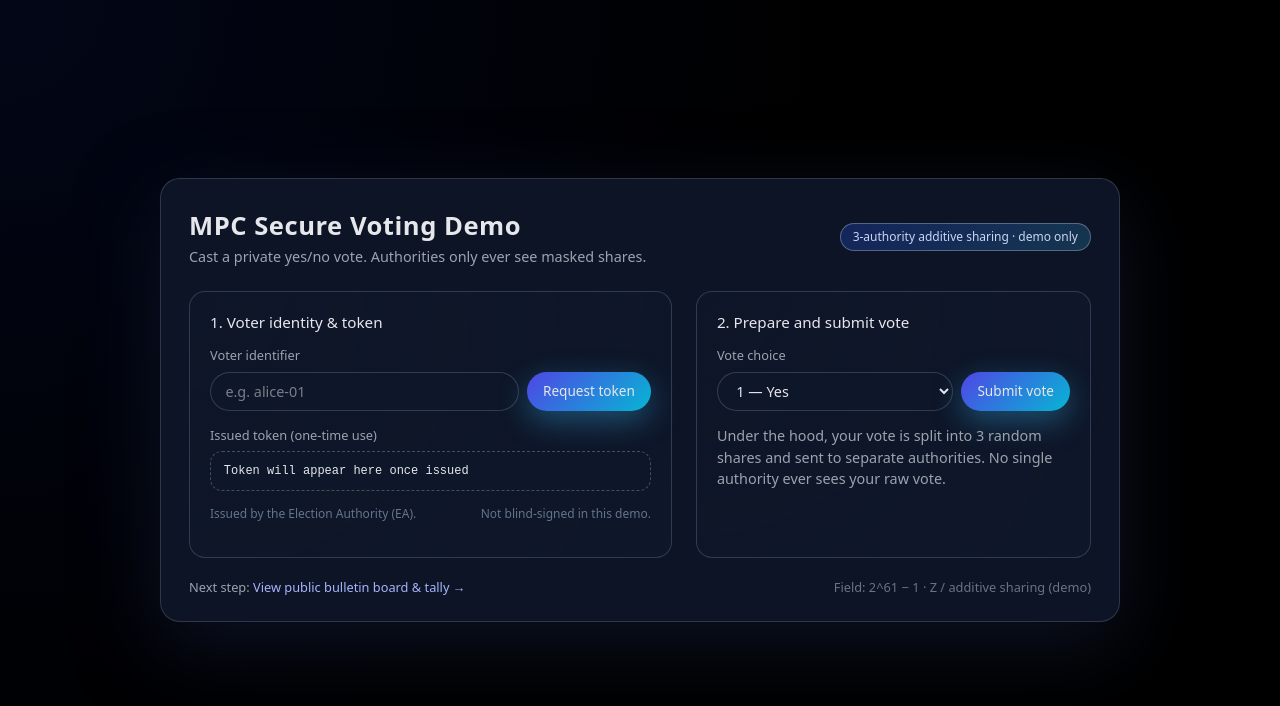
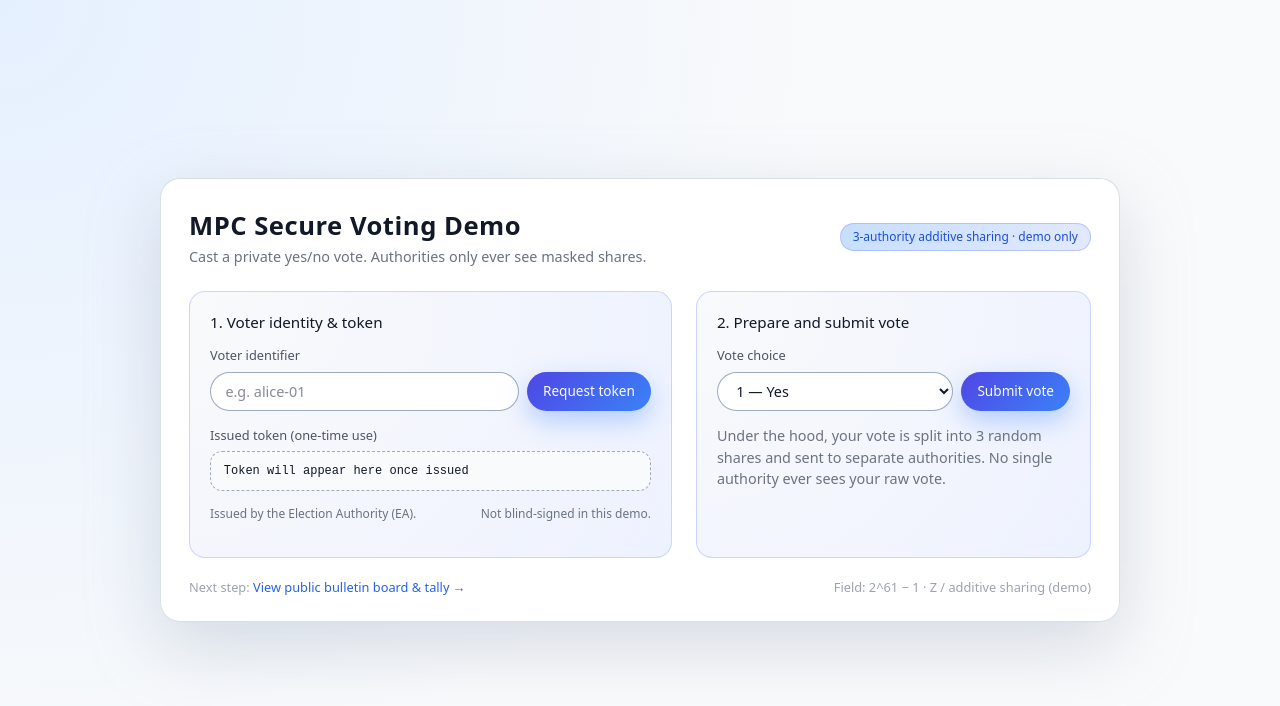
Before and after one commit to ZAINAZHAR303/mpc-secure-voting-system, a Next.js app in the folder frontend/: page / in a window 1280 px wide. Shown: the top 706 px of the page. Built offline with nearby package versions, Linux system fonts and the light colour scheme.

Commit message:
Auto-commit: globals.css updated

```diff
--- a/frontend/app/globals.css
+++ b/frontend/app/globals.css
@@ -20,7 +20,7 @@
 }
 
 body {
-  background: radial-gradient(circle at top left, #020617, #000000 55%);
+  background: radial-gradient(circle at top left, #e5f0ff, #f9fafb 55%);
   color: var(--foreground);
   min-height: 100vh;
 }
@@ -36,11 +36,11 @@ body {
 .card {
   width: 100%;
   max-width: 960px;
-  background: rgba(15, 23, 42, 0.9);
+  background: rgba(255, 255, 255, 0.96);
   border-radius: 1.25rem;
   padding: 1.75rem 1.75rem 1.5rem;
-  box-shadow: 0 24px 80px rgba(15, 23, 42, 0.8);
-  border: 1px solid rgba(148, 163, 184, 0.25);
+  box-shadow: 0 24px 70px rgba(148, 163, 184, 0.35);
+  border: 1px solid rgba(148, 163, 184, 0.35);
   backdrop-filter: blur(18px);
 }
 
@@ -56,21 +56,21 @@ body {
   font-size: 1.6rem;
   font-weight: 600;
   letter-spacing: 0.02em;
-  color: #e5e7eb;
+  color: #111827;
 }
 
 .card-subtitle {
   font-size: 0.9rem;
-  color: #9ca3af;
+  color: #6b7280;
 }
 
 .pill {
   font-size: 0.75rem;
   padding: 0.25rem 0.75rem;
   border-radius: 999px;
-  border: 1px solid rgba(148, 163, 184, 0.5);
-  color: #cbd5f5;
-  background: linear-gradient(135deg, rgba(30, 64, 175, 0.4), rgba(56, 189, 248, 0.2));
+  border: 1px solid rgba(129, 140, 248, 0.4);
+  color: #1d4ed8;
+  background: linear-gradient(135deg, rgba(191, 219, 254, 0.9), rgba(224, 231, 255, 0.9));
 }
 
 .grid-two {
@@ -82,14 +82,14 @@ body {
 .panel {
   border-radius: 1rem;
   padding: 1.2rem 1.25rem;
-  background: radial-gradient(circle at top left, rgba(15, 23, 42, 0.6), rgba(15, 23, 42, 0.9));
-  border: 1px solid rgba(51, 65, 85, 0.9);
+  background: radial-gradient(circle at top left, #f9fafb, #eef2ff);
+  border: 1px solid rgba(199, 210, 254, 0.9);
 }
 
 .panel-title {
   font-size: 0.95rem;
   font-weight: 500;
-  color: #e5e7eb;
+  color: #111827;
   margin-bottom: 0.75rem;
 }
 
@@ -102,7 +102,7 @@ body {
 
 .field-label {
   font-size: 0.8rem;
-  color: #9ca3af;
+  color: #4b5563;
 }
 
 .field-input-row {
@@ -114,11 +114,11 @@ body {
 .select {
   flex: 1;
   border-radius: 999px;
-  border: 1px solid rgba(55, 65, 81, 0.9);
-  background: rgba(15, 23, 42, 0.9);
+  border: 1px solid rgba(148, 163, 184, 0.9);
+  background: #ffffff;
   padding: 0.5rem 0.9rem;
   font-size: 0.9rem;
-  color: #e5e7eb;
+  color: #111827;
 }
 
 .input:focus,
@@ -139,9 +139,9 @@ body {
 }
 
 .button-primary {
-  background: linear-gradient(135deg, #4f46e5, #06b6d4);
-  color: #e5e7eb;
-  box-shadow: 0 10px 30px rgba(56, 189, 248, 0.35);
+  background: linear-gradient(135deg, #4f46e5, #3b82f6);
+  color: #f9fafb;
+  box-shadow: 0 10px 26px rgba(59, 130, 246, 0.35);
 }
 
 .button-primary:hover {
@@ -149,9 +149,9 @@ body {
 }
 
 .button-ghost {
-  background: rgba(15, 23, 42, 0.8);
-  color: #9ca3af;
-  border: 1px solid rgba(55, 65, 81, 0.9);
+  background: #ffffff;
+  color: #4b5563;
+  border: 1px solid rgba(209, 213, 219, 0.9);
 }
 
 .meta-row {
@@ -159,18 +159,18 @@ body {
   justify-content: space-between;
   gap: 0.75rem;
   font-size: 0.75rem;
-  color: #64748b;
+  color: #6b7280;
   margin-top: 0.5rem;
 }
 
 .token-box {
   font-family: monospace;
   font-size: 0.75rem;
-  background: rgba(15, 23, 42, 0.9);
+  background: #f9fafb;
   border-radius: 0.75rem;
-  border: 1px dashed rgba(75, 85, 99, 0.9);
+  border: 1px dashed rgba(148, 163, 184, 0.9);
   padding: 0.6rem 0.8rem;
-  color: #e5e7eb;
+  color: #111827;
   word-break: break-all;
 }
 
@@ -179,14 +179,15 @@ body {
   padding: 0.6rem 0.8rem;
   border-radius: 0.75rem;
   font-size: 0.8rem;
-  border: 1px solid rgba(55, 65, 81, 0.9);
-  background: rgba(15, 23, 42, 0.85);
-  color: #a7f3d0;
+  border: 1px solid rgba(187, 247, 208, 0.9);
+  background: #ecfdf5;
+  color: #166534;
 }
 
 .status-bar.error {
-  color: #fecaca;
+  color: #b91c1c;
   border-color: rgba(248, 113, 113, 0.9);
+  background: #fef2f2;
 }
 
 .footer-row {
@@ -195,12 +196,12 @@ body {
   align-items: center;
   margin-top: 1.25rem;
   font-size: 0.8rem;
-  color: #6b7280;
+  color: #9ca3af;
 }
 
 .link-pill {
   font-size: 0.8rem;
-  color: #a5b4fc;
+  color: #2563eb;
   text-decoration: none;
 }
 
```
